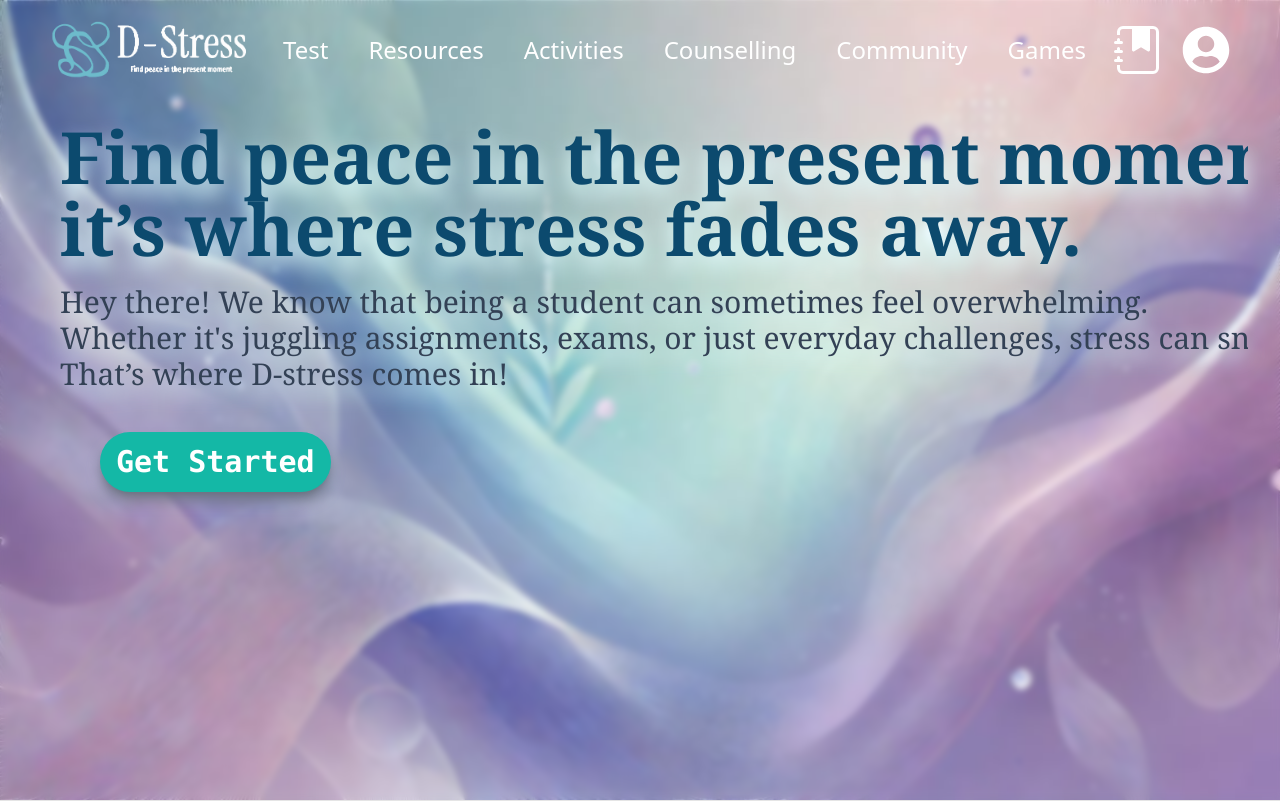
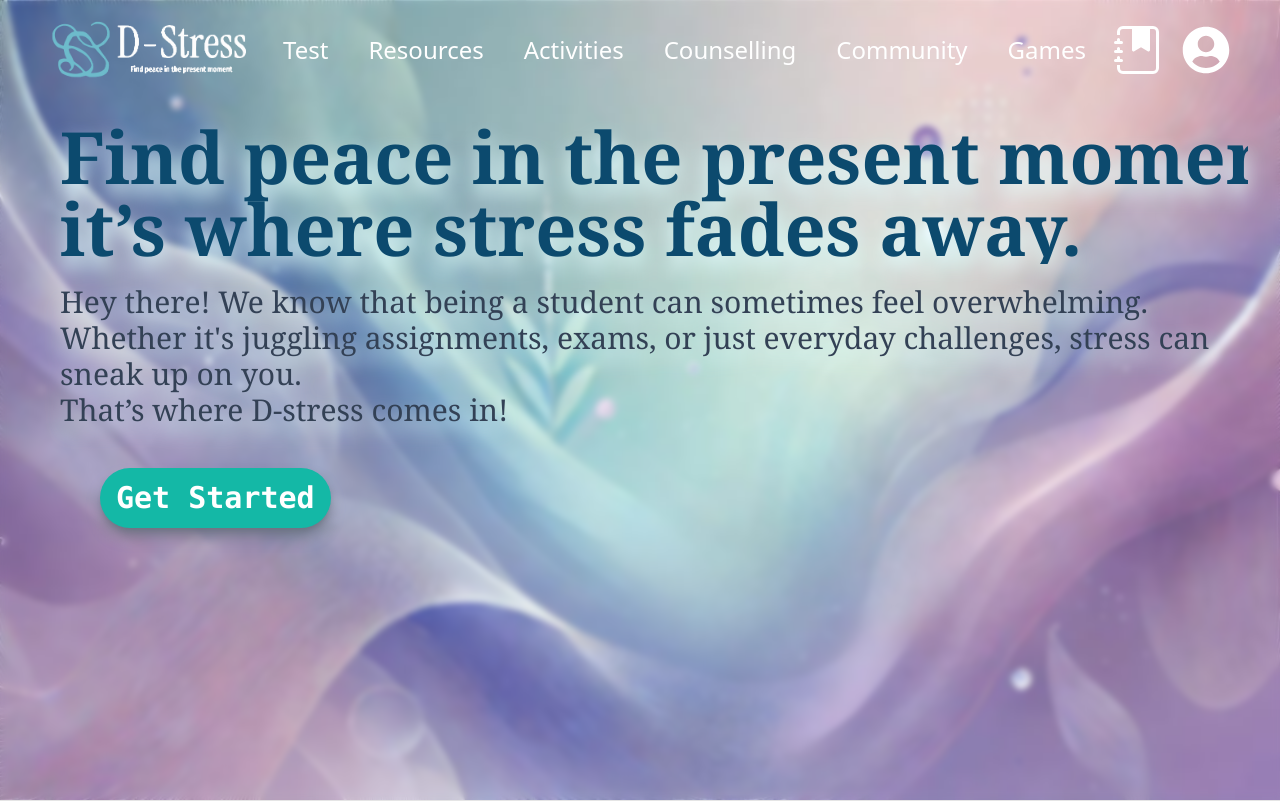
Before and after one commit to Jsamlu/stressF, a React (Vite) app: page / in a window 1280 px wide. Shown: the top 802 px of the page. Built offline with nearby package versions, Linux system fonts and the light colour scheme.

Commit message:
last mom

```diff
--- a/src/Components/Home/Hero.jsx
+++ b/src/Components/Home/Hero.jsx
@@ -23,7 +23,7 @@ function Hero() {
               <br />
               it’s where stress fades away.
             </h2>
-            <p className="typing-effect font-light font-serif mt-7 md:mt-5 lg:text-3xl md:xl sm:text-xl text-lg text-left text-slate-700 ds">
+            <p className=" font-light font-serif mt-7 md:mt-5 lg:text-3xl md:xl sm:text-xl text-lg text-left text-slate-700 ds">
               Hey there! We know that being a student can sometimes feel
               overwhelming.
               <br /> Whether it's juggling assignments, exams, or just everyday
```
